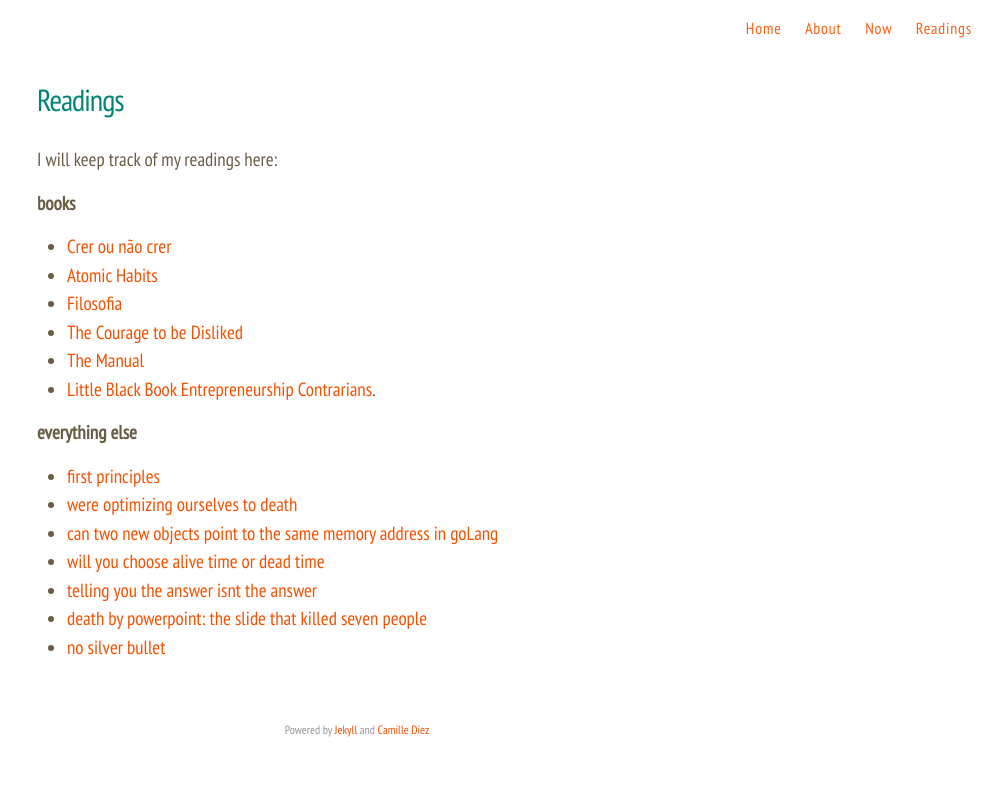
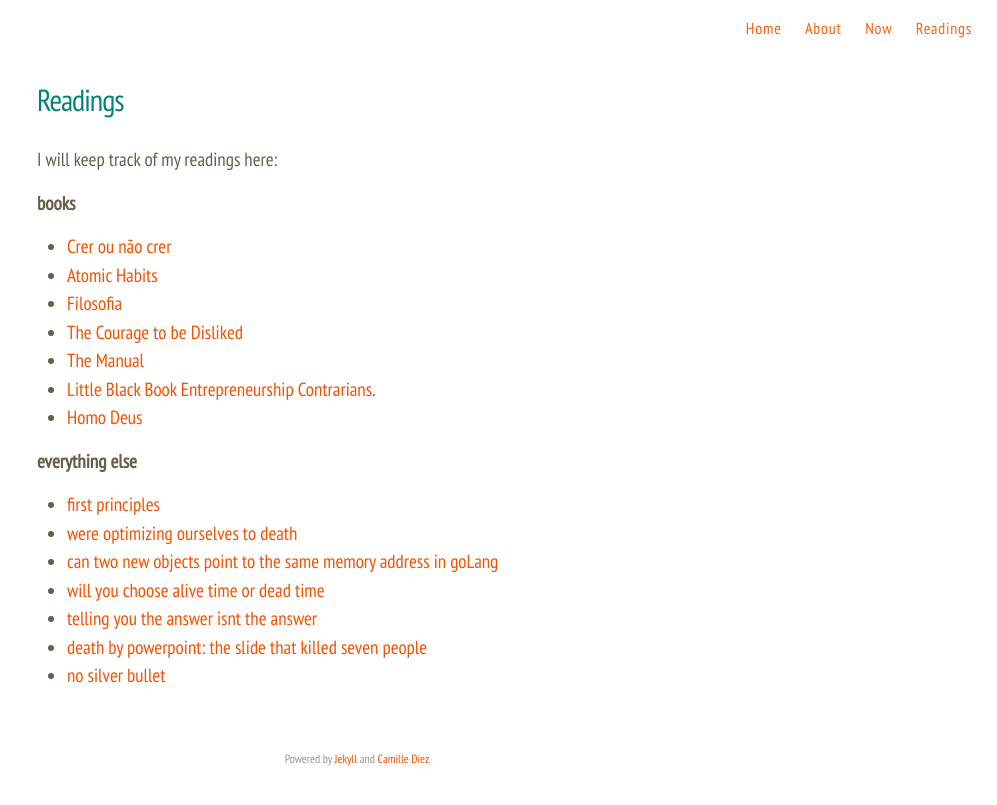
Before and after one commit to gerep/gerep.github.io, a Jekyll site: the page built from readings.md, in a window 1280 px wide. Shown: the top 805 px of the page, without its empty margins (283-1280 px from the left). Built offline with Jekyll 4.4.1, drawn with Linux system fonts in a browser that asks for light colours; nearby versions of some CDN libraries.

Commit message:
Update readings.md

```diff
--- a/readings.md
+++ b/readings.md
@@ -14,6 +14,7 @@ I will keep track of my readings here:
 * [The Courage to be Disliked](https://www.amazon.com/Courage-Be-Disliked-Phenomenon-Happiness/dp/1501197274/)
 * [The Manual](https://www.amazon.com/Manual-Philosophers-Guide-Life/dp/1545461112)
 * [Little Black Book Entrepreneurship Contrarians](https://www.amazon.com/Little-Black-Book-Entrepreneurship-Contrarians/dp/1480576883).
+* [Homo Deus](https://www.amazon.com.br/Homo-deus-Yuval-Noah-Harari/dp/8535928197)
 
 **everything else**
 
```
